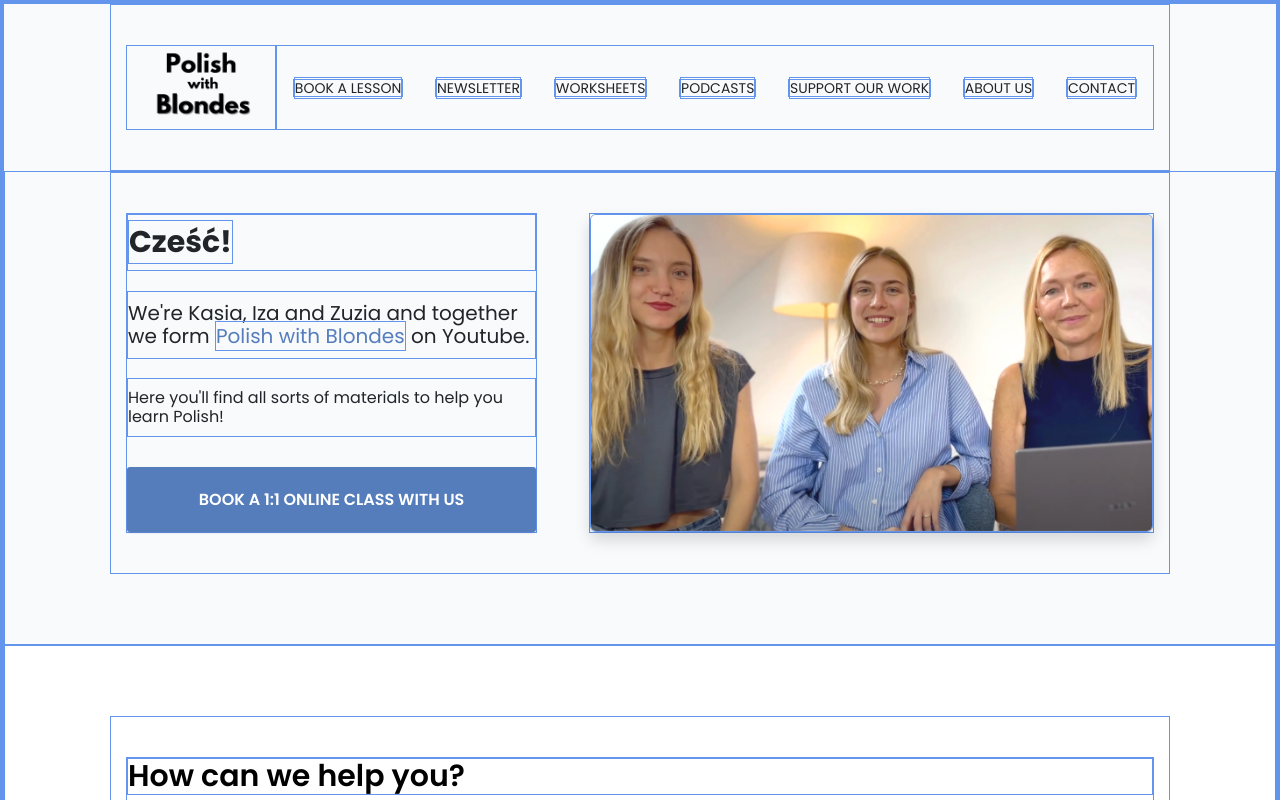
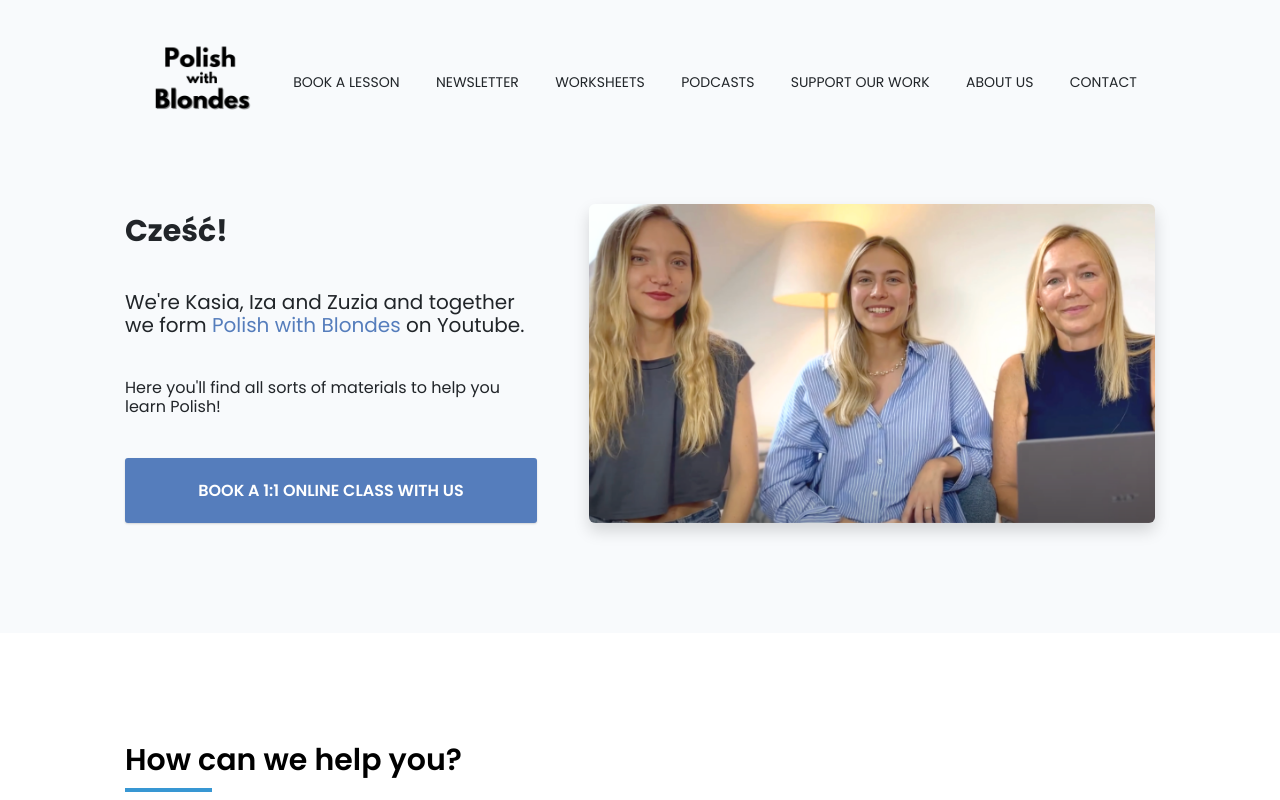
Before and after one commit to zuziasobanska/Polish-With-Blondes, a React (Vite) app in the folder PolishWithBlondes/: page / in a window 1280 px wide. Shown: the top 800 px of the page. Built offline with nearby package versions, Linux system fonts and the light colour scheme; no server answers.

Commit message:
apply changes

```diff
--- a/PolishWithBlondes/src/components/InfoSection/InfoCard/InfoCard.scss
+++ b/PolishWithBlondes/src/components/InfoSection/InfoCard/InfoCard.scss
@@ -8,8 +8,6 @@
   box-shadow: 0 4px 10px var(--box-shadow);
   transition: color 0.3s, transform 0.3s;
   transition: margin 0.3s ease;
-  // width: 240px;
-  // height: 320px;
   width: 220px;
   height: 300px;
 }
--- a/PolishWithBlondes/src/components/footer/footer.tsx
+++ b/PolishWithBlondes/src/components/footer/footer.tsx
@@ -2,7 +2,6 @@ import './Footer.scss';
 
 export const Footer = () => {
   const currentYear = new Date().getFullYear();
-  console.log(currentYear);
 
   return (
     <div className="outer-container footer">
--- a/PolishWithBlondes/src/styles/global.scss
+++ b/PolishWithBlondes/src/styles/global.scss
@@ -1,6 +1,3 @@
-* {
-  border: 1px solid cornflowerblue;
-}
 :root {
   --primary-font-color: #212529; // Dark gray for text contrast
 
```
Also changed, not shown: PolishWithBlondes/src/components/YoutubeList/YoutubeList.tsx (+0 -25 lines).
